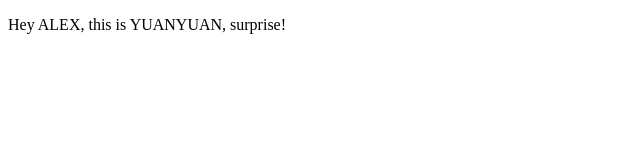
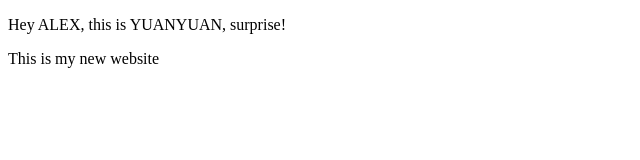
Before and after one commit to zyuan2/zyuan2.github.io, a plain HTML site: page index.html in a window 1280 px wide. Shown: the whole page, without its empty margins (0-640 px from the left). Drawn offline with Linux system fonts and the light colour scheme.

Commit message:
second update

```diff
--- a/index.html
+++ b/index.html
@@ -7,5 +7,6 @@
 </head>
 <body>
 <p>Hey ALEX, this is YUANYUAN, surprise!</p>
+<p>This is my new website </p>
 </body>
 </html>
```
